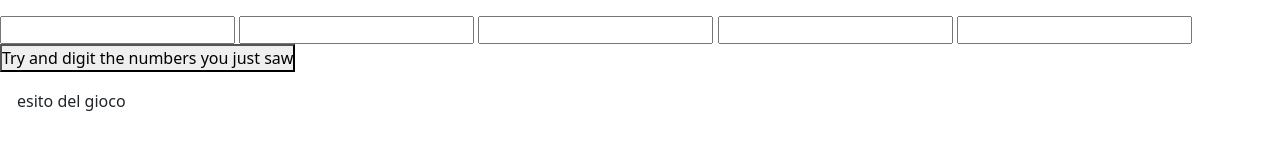
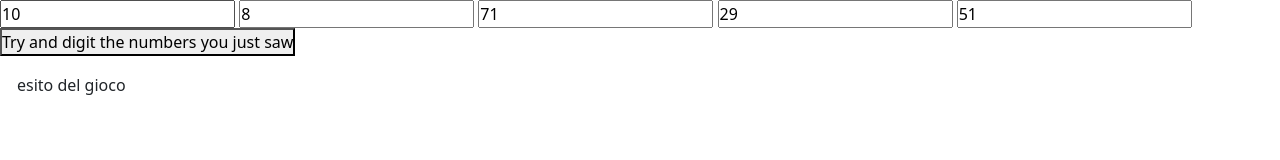
Before and after one commit to giovannilampis/js-simon, a plain HTML site: page index.html in a window 1280 px wide. Drawn offline with nearby package versions, Linux system fonts and the light colour scheme.

Commit message:
add functionality to function initialization()

```diff
--- a/index.html
+++ b/index.html
@@ -15,12 +15,6 @@
 </head>
 <body>
 
-    <ul id="lista">
-
-
-
-    </ul>
-
     <section>
         <input type="text" name="index0" readonly>
         <input type="text" name="index1" readonly>
@@ -35,5 +29,7 @@
         esito del gioco
     </div>
 
+    <script src="./js/script.js"></script>
+
 </body>
 </html>
--- a/js/script.js
+++ b/js/script.js
@@ -1,6 +1,6 @@
 "use strict"
 
-// Visualizzare in pagina 5 numeri casuali. Da lì parte un timer di 30 secondi. ---- const init()
+// Visualizzare in pagina 5 numeri casuali. Da lì parte un timer di 30 secondi. ---- const initialization()
 
 // Dopo 30 secondi i numeri scompaiono ---- resetAll()
 
@@ -9,20 +9,7 @@
 // Dopo che sono stati inseriti i 5 numeri, il software dice quanti e quali dei numeri da indovinare sono stati individuati ---- showResult();
 
 
-
-// create a variable corresponding to the amount of
-// random numbers that will appear in the game
-
-const howManyRandomNumbers = 5;
-
-// I create array that will accommodate the random numbers
-
 let randomNumbersContainer = [];
-
- /* I create a variable which corresponds to the time available
-    to be able to study the random numbers to memorize */
-
-let timeToMemorize = 6;
 
 // create a variable that expresses the numbers written by user during the game
 
@@ -46,56 +33,69 @@ const alertHtml = document.querySelector(".alert");
 
 // initialization
 
-const init() {
+function initialization() {
 
-    // add setTimeout to make random numbers disappear at some point
+    // a variable corresponds to the time available to study the random numbers to memorize //
 
-    const timer = setTimeout( resetAll, timeToMemorize * 1000 );
+    let timeToMemorize = 6;
 
-}
+    const min = 1;
 
-function playGame() {
+    const max = 100;
 
-    let lista = document.getElementById("lista");
+    let counter = 0;
 
-    // the amount of created number must match howManyNumbers
-
-    while( randomNumbersContainer.length < howManyRandomNumbers ) {
+    while(randomNumbersContainer.length < 5) {
 
         // declare the variable corresponding to the randomly created number
 
-        let randomNumber = createRandomNumber(1, 100);
+        const randomNumber = createRandomNumber(min, max);
 
-        // if not already present, the extracted number is pushed into the array containing the extracted numbers
+        // if not already present, the random number is pushed into the array containing the extracted numbers
 
         if( !randomNumbersContainer.includes( randomNumber ) ) {
 
             randomNumbersContainer.push(randomNumber);
 
+            // randomNumber will be printed in HTML
+
+            inputCells[counter].value = randomNumber;
+
+            // counter value increases by one
+
+            counter++;
 
         }
 
     }
 
+    console.log(randomNumbersContainer);
+
+    // add setTimeout to make random numbers disappear at some point
+
+    // const timer = setTimeout( resetAll, timeToMemorize * 1000 );
+
 }
+
+initialization();
 
 // a function will make disappear the random numbers
 
-const resetAll() {
+// const resetAll() {
 
-}
+// }
 
 // ADD EVENT LISTENER
 
-submitNumbers.addEventListener("click", handleClick );
+// submitNumbers.addEventListener("click", handleClick );
 
 // function handleClick
 
-function handleClick();
+// function handleClick();
 
 // function showResult;
 
-function showResult();
+// function showResult();
 
 
 
```
Also changed, not shown: 1 other file.
